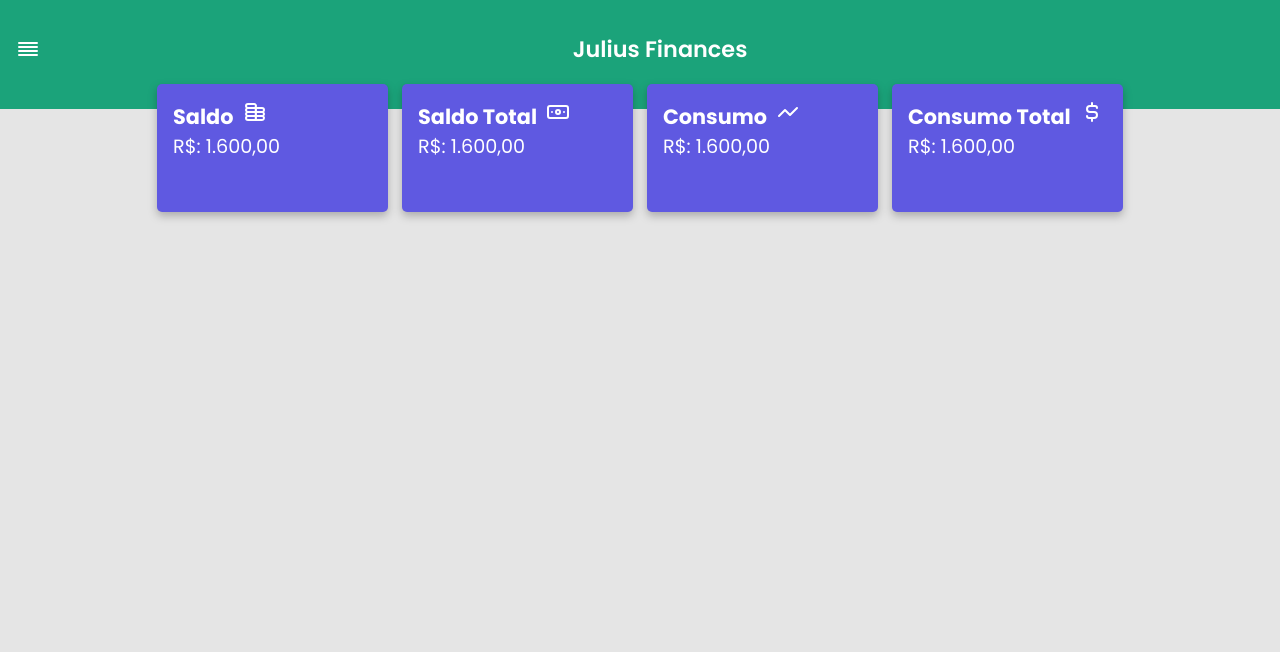
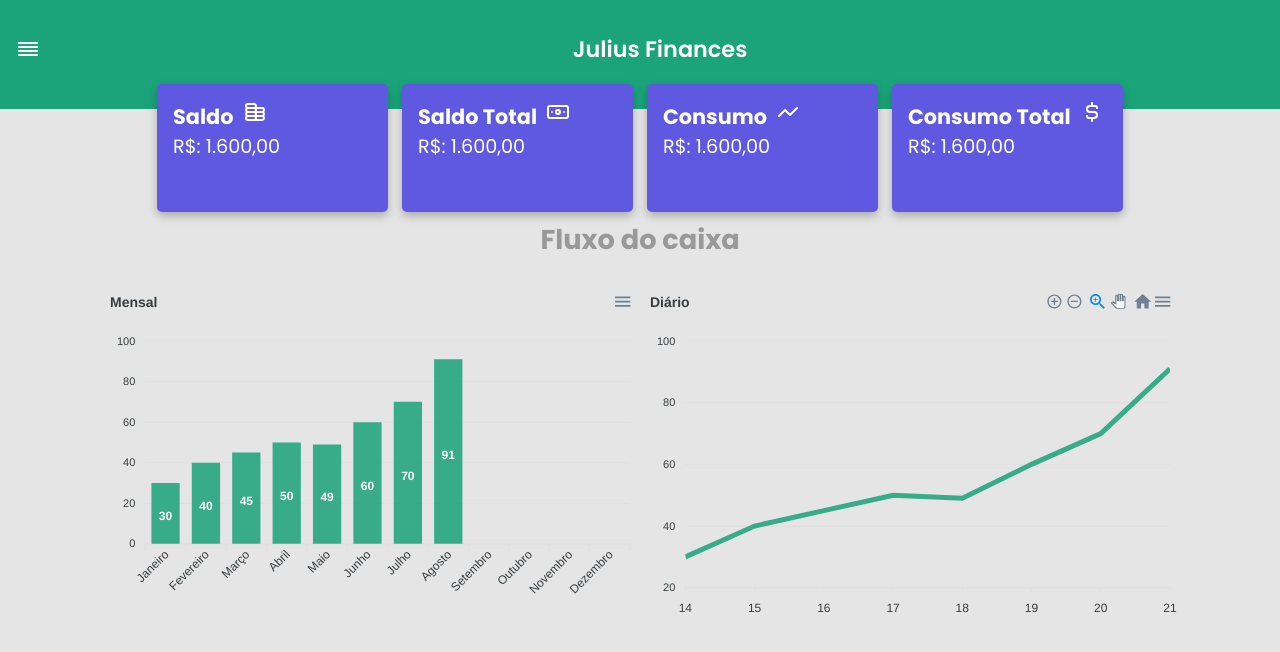
Before and after one commit to talitaaraujodev/julius-finances-frontend, a React (Vite) app: page /home in a window 1280 px wide. Shown: the top 652 px of the page. Built offline with nearby package versions, Linux system fonts and the light colour scheme.

Commit message:
feat: implementado charts, header e layout

```diff
--- a/package.json
+++ b/package.json
@@ -17,7 +17,10 @@
     "@testing-library/user-event": "^14.4.3",
     "@typescript-eslint/eslint-plugin": "^5.40.0",
     "@typescript-eslint/parser": "^5.40.0",
+    "apexcharts": "^3.36.0",
+    "bizcharts": "^4.1.21",
     "react": "^18.2.0",
+    "react-apexcharts": "^1.4.0",
     "react-dom": "^18.2.0",
     "react-router-dom": "^6.4.2",
     "react-testing-library": "^8.0.1",
--- a/src/App.tsx
+++ b/src/App.tsx
@@ -2,5 +2,9 @@ import "./assets/sass/global.scss";
 import { MainRoutes } from "./routes/Routes";
 
 export function App() {
-  return <MainRoutes />;
+  return (
+    <div className="container-main">
+      <MainRoutes />
+    </div>
+  );
 }
--- a/src/assets/sass/global.scss
+++ b/src/assets/sass/global.scss
@@ -1,3 +1,4 @@
+@import "./variables.scss";
 * {
   padding: 0;
   margin: 0;
@@ -6,3 +7,26 @@
   list-style: none;
   font-family: "Poppins", sans-serif;
 }
+.container-main {
+  position: fixed;
+  display: flex;
+  flex-direction: row;
+  width: 100%;
+  height: 100%;
+}
+.content-main {
+  background: $white-secondary;
+  position: relative;
+  display: flex;
+  flex-direction: column;
+  width: 100%;
+  flex: 1;
+  overflow: auto;
+}
+.main {
+  display: flex;
+  flex-direction: column;
+  width: 100%;
+  height: 100%;
+  flex: 1;
+}
--- /dev/null
+++ b/src/components/Chart.tsx
@@ -0,0 +1,21 @@
+import { ApexOptions } from "apexcharts";
+import ReactApexChart from "react-apexcharts";
+
+type ChartProps = {
+  options: ApexOptions;
+  series: ApexOptions["series"];
+  width: string;
+  type: string;
+};
+export function Chart(props: ChartProps) {
+  return (
+    <>
+      <ReactApexChart
+        options={props.options}
+        series={props.series}
+        width={props.width}
+        type={props.type}
+      />
+    </>
+  );
+}
--- /dev/null
+++ b/src/components/Header/Header.tsx
@@ -0,0 +1,11 @@
+import { UilAlignJustify } from "@iconscout/react-unicons";
+import "./header.scss";
+
+export function Header() {
+  return (
+    <div className="header">
+      <UilAlignJustify />
+      <h5 className="title-header">Julius Finances</h5>
+    </div>
+  );
+}
--- /dev/null
+++ b/src/components/Header/header.scss
@@ -0,0 +1,17 @@
+@import "../../assets/sass/variables.scss";
+.header {
+  background: $green-primary;
+  color: #fff;
+  padding: 2rem 0 2.7rem;
+  display: flex;
+  align-items: center;
+  width: 100%;
+}
+.header svg {
+  margin-left: 1rem;
+}
+.title-header {
+  font-size: 1.4rem;
+  font-weight: 600;
+  margin: auto;
+}
--- /dev/null
+++ b/src/components/layout/Layout.tsx
@@ -0,0 +1,28 @@
+import { useState, useEffect } from "react";
+import { Header } from "../Header/Header";
+import { Outlet } from "react-router-dom";
+
+export function Layout() {
+  const [showSide, setShowSide] = useState(true);
+
+  useEffect(() => {
+    if (window.innerWidth <= 1024) {
+      setShowSide(false);
+    }
+  }, []);
+
+  function showSideBar(value: boolean) {
+    setShowSide(value);
+  }
+  return (
+    <>
+      {/* sidebar */}
+      <div className="content-main">
+        <Header />
+        <div className="main">
+          <Outlet />
+        </div>
+      </div>
+    </>
+  );
+}
--- a/src/pages/HomePage.tsx
+++ b/src/pages/HomePage/HomePage.tsx
@@ -1,11 +1,13 @@
-import "../assets/sass/home.scss";
 import {
-  UilAlignJustify,
   UilDollarSignAlt,
   UilMoneyBill,
   UilCoins,
   UilAnalysis,
 } from "@iconscout/react-unicons";
+import { Chart } from "../../components/Chart";
+import { Header } from "../../components/Header/Header";
+import { chart } from "../../utils/chart";
+import "./home.scss";
 
 export function HomePage() {
   const cards = [
@@ -34,12 +36,9 @@ export function HomePage() {
       value: "R$: 1.600,00",
     },
   ];
+
   return (
     <div className="container-home">
-      <div className="header">
-        <UilAlignJustify />
-        <h5 className="title-header">Julius Finances</h5>
-      </div>
       <div className="content-home">
         <div className="cards">
           {cards.map((item) => (
@@ -50,6 +49,23 @@ export function HomePage() {
               <span>{item.value}</span>
             </div>
           ))}
+          <section className="section-charts">
+            <h2>Fluxo do caixa</h2>
+            <div className="charts">
+              <Chart
+                options={chart.chartMensal.options}
+                series={chart.chartMensal.series}
+                width={"540"}
+                type={"bar"}
+              />
+              <Chart
+                options={chart.chartDiario.options}
+                series={chart.chartDiario.series}
+                width={"540"}
+                type={"line"}
+              />
+            </div>
+          </section>
         </div>
       </div>
     </div>
--- a/src/assets/sass/home.scss
+++ b/src/pages/HomePage/home.scss
@@ -1,26 +1,11 @@
-@import "./variables.scss";
+@import "../../assets/sass/variables.scss";
 .container-home {
-  background: $white-secondary;
-  min-height: 100vh;
+  height: 100%;
+  width: 100%;
 }
 .content-home {
   margin: auto;
   max-width: 980px;
-}
-.header {
-  background: $green-primary;
-  color: #fff;
-  padding: 2rem 0 2.7rem;
-  display: flex;
-  align-items: center;
-}
-.header svg {
-  margin-left: 1rem;
-}
-.title-header {
-  font-size: 1.4rem;
-  font-weight: 600;
-  margin: auto;
 }
 
 .content-home .cards {
@@ -40,6 +25,11 @@
   height: 8rem;
   padding: 1rem;
   margin: 7px;
+  &:hover {
+    background: #605bc2;
+    cursor: pointer;
+    transition: 0.2s ease;
+  }
 }
 .cards .card strong {
   font-size: 1.3rem;
@@ -50,3 +40,19 @@
 .cards .card svg {
   margin-left: 0.3rem;
 }
+.section-charts {
+  display: inline;
+}
+.charts {
+  display: flex;
+  padding-top: 1.8rem;
+  @media only screen and (max-width: 600px) {
+    display: flex;
+    flex-direction: column;
+  }
+}
+.section-charts h2 {
+  color: #999;
+  text-align: center;
+  font-size: 1.7rem;
+}
--- a/src/routes/Routes.tsx
+++ b/src/routes/Routes.tsx
@@ -1,5 +1,6 @@
 import { BrowserRouter, Routes, Route } from "react-router-dom";
-import { HomePage } from "../pages/HomePage";
+import { Layout } from "../components/layout/Layout";
+import { HomePage } from "../pages/HomePage/HomePage";
 import { LoginPage } from "../pages/LoginPage";
 
 export function MainRoutes() {
@@ -7,7 +8,9 @@ export function MainRoutes() {
     <BrowserRouter>
       <Routes>
         <Route path="/" element={<LoginPage />} />
-        <Route path="/home" element={<HomePage />} />
+        <Route element={<Layout />}>
+          <Route path="/home" element={<HomePage />} />
+        </Route>
       </Routes>
     </BrowserRouter>
   );
--- a/src/types/index.d.ts
+++ b/src/types/index.d.ts
@@ -1,3 +1,4 @@
 declare module "*.png";
 declare module "*.jpg";
-declare module '@iconscout/react-unicons'
+declare module "@iconscout/react-unicons";
+declare module "react-apexcharts";
--- /dev/null
+++ b/src/utils/chart.ts
@@ -0,0 +1,67 @@
+export const chart = {
+  chartMensal: {
+    options: {
+      xaxis: {
+        categories: [
+          "Janeiro",
+          "Fevereiro",
+          "Março",
+          "Abril",
+          "Maio",
+          "Junho",
+          "Julho",
+          "Agosto",
+          "Setembro",
+          "Outubro",
+          "Novembro",
+          "Dezembro",
+        ],
+      },
+      colors: ["#1ba37a"],
+      toolbar: {
+        autoSelected: "zoom",
+      },
+      zoom: {
+        type: "x",
+        enabled: true,
+        autoScaleYaxis: true,
+      },
+      title: {
+        text: "Mensal",
+      },
+    },
+
+    series: [
+      {
+        name: "Mensal",
+        data: [30, 40, 45, 50, 49, 60, 70, 91],
+      },
+    ],
+  },
+  chartDiario: {
+    options: {
+      xaxis: {
+        categories: [14, 15, 16, 17, 18, 19, 20, 21, 22],
+      },
+      colors: ["#1ba37a"],
+      toolbar: {
+        autoSelected: "zoom",
+      },
+      zoom: {
+        type: "x",
+        enabled: true,
+        autoScaleYaxis: true,
+      },
+      title: {
+        text: "Diário",
+      },
+    },
+
+    series: [
+      {
+        name:"Diário",
+        data: [30, 40, 45, 50, 49, 60, 70, 91],
+      },
+    ],
+  },
+};
```
Also changed, not shown: 1 other file (tests, documents, lock files or other folders).
